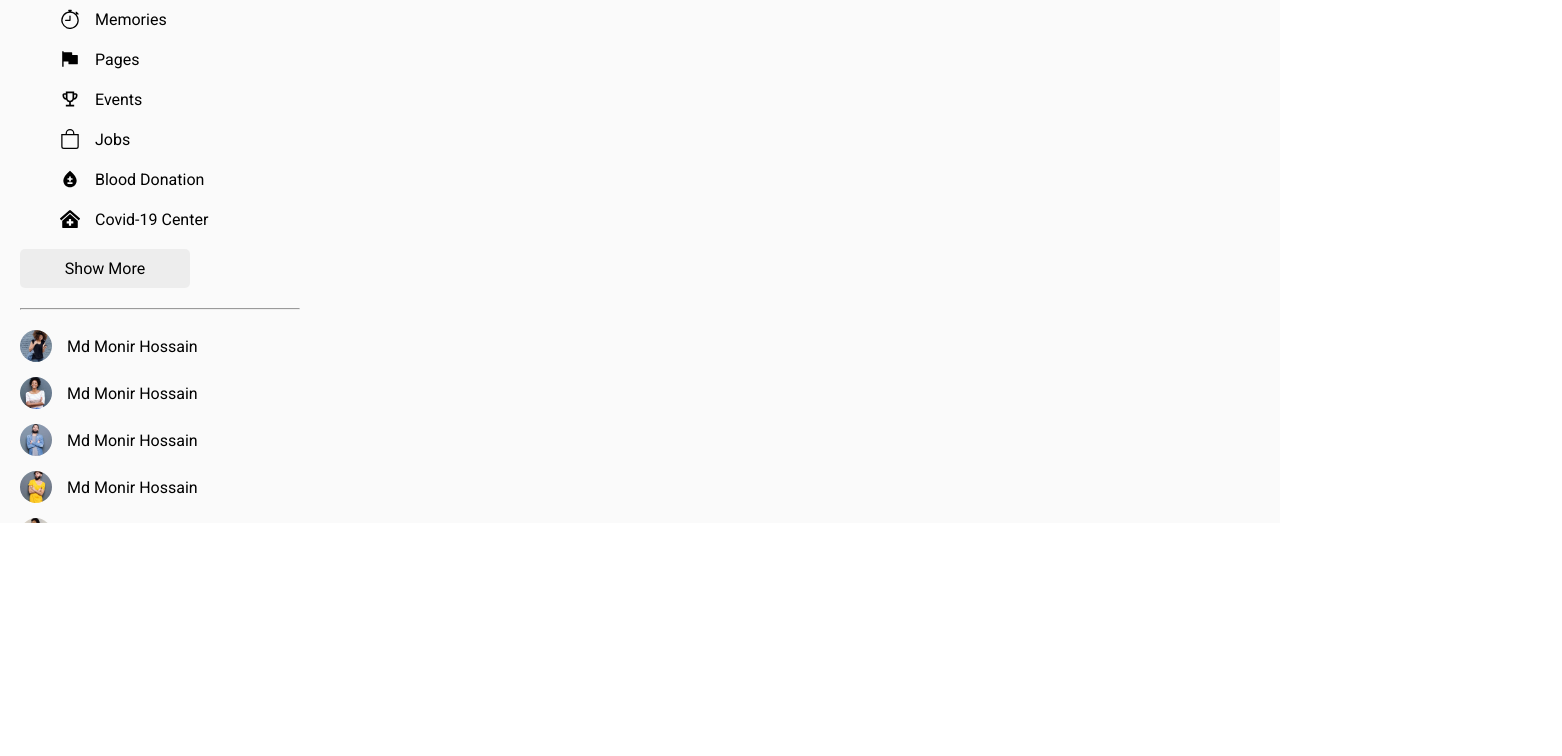
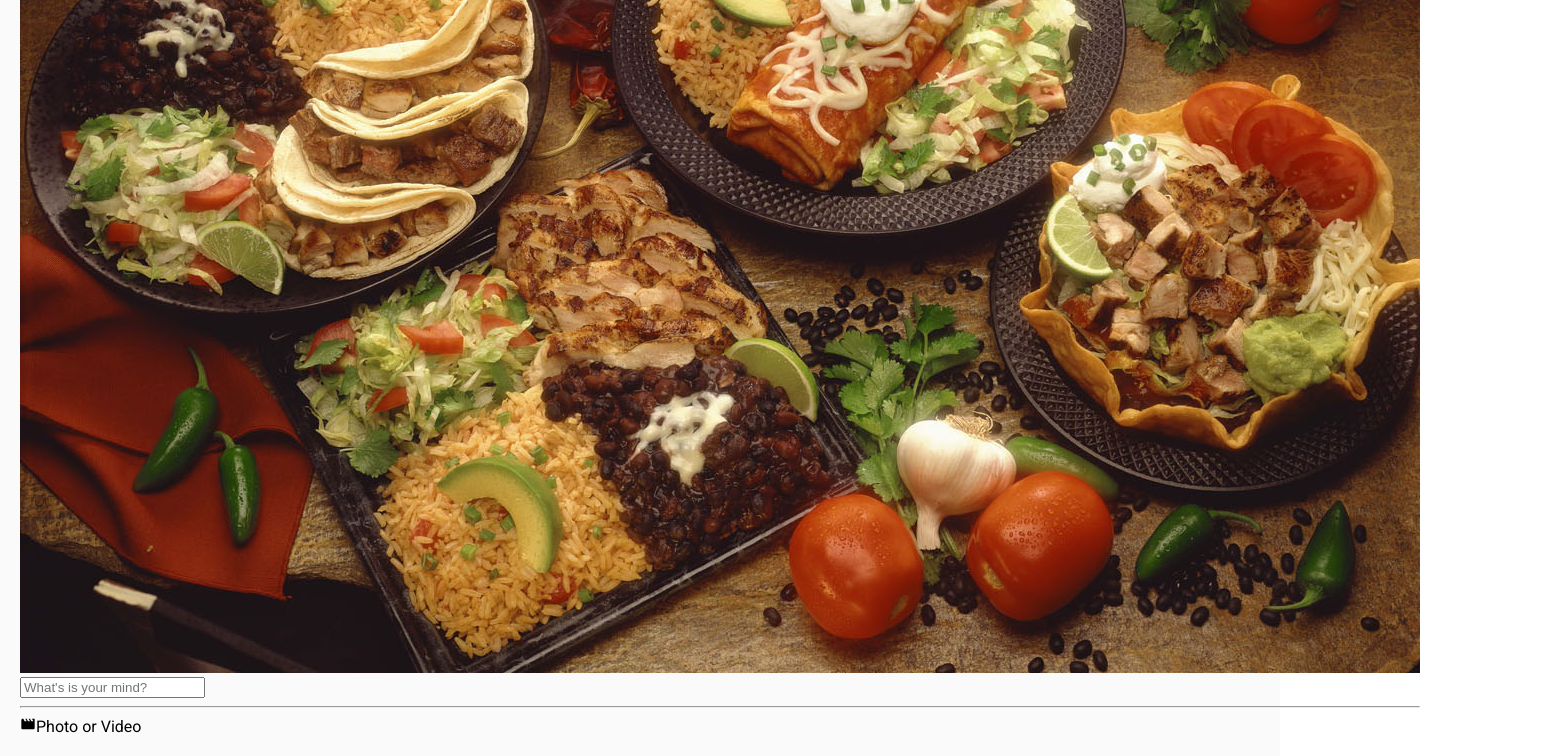
Before and after one commit to mdmehedihasan212/fakebook-social-application, a React (Create React App) app: page / in a window 1280 px wide. Shown: the part 277-1033 px from the top of the page, 1562 px wide, since content can reach past the window. Before the commit the page ends 800 px from the top, so only its background shows below. Built offline with nearby package versions, Linux system fonts and the light colour scheme.

Commit message:
add share img and icon

```diff
--- a/src/pages/Home/FeedShare/FeedShare.js
+++ b/src/pages/Home/FeedShare/FeedShare.js
@@ -1,10 +1,27 @@
 import React from 'react';
 import './FeedShare.css';
+import { MdMovie } from 'react-icons/md';
 
 const FeedShare = () => {
     return (
-        <div>
-            <p>Lorem, ipsum dolor sit amet consectetur adipisicing elit. Cumque, perspiciatis?</p>
+        <div className="share">
+            <div className="shareWrapper">
+                <div className="shareTop">
+                    <img src='/assets/post/1.jpg' alt="" className="shareProfileImage" />
+                    <input placeholder="What's is your mind?" className="shareInput" />
+                </div>
+                <hr className='shareHr' />
+                <div className="shareBottom">
+                    <div className="shareOptions">
+                        <div className="shareOption">
+                            <MdMovie className="shareIcon" />
+                            <span className="shareOptionText">
+                                Photo or Video
+                            </span>
+                        </div>
+                    </div>
+                </div>
+            </div>
         </div>
     );
 };
```
